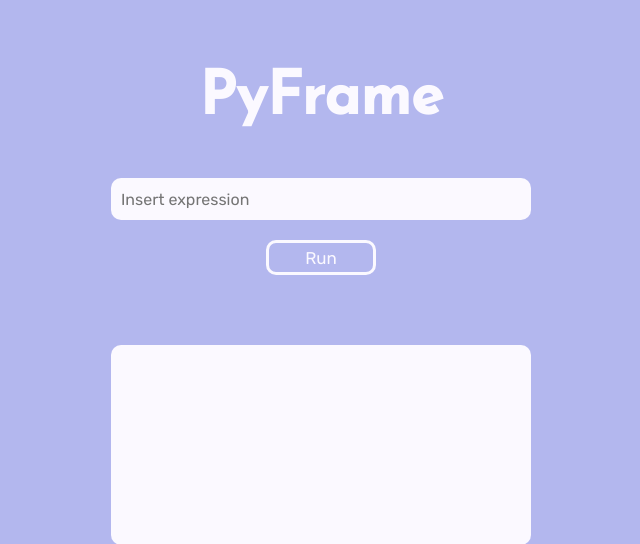
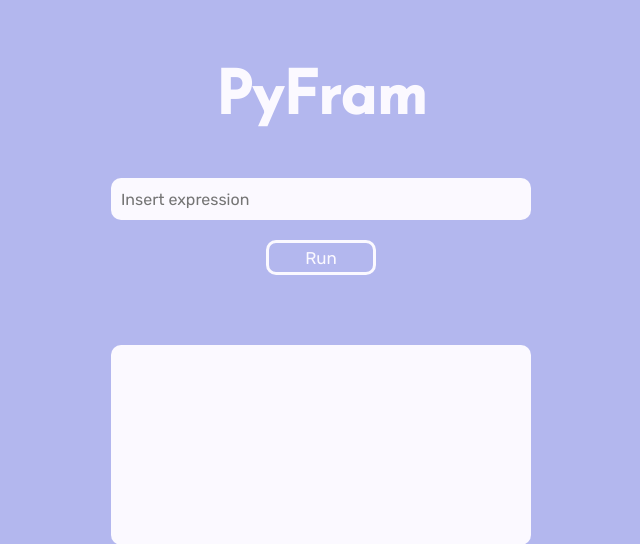
Before and after one commit to VincentKobz/PyFram, a Django app: template PyFrame/PyFrameAPI/templates/PyFrameAPI/index.html in a window 1280 px wide. Shown: the top 544 px of the page, without its empty margins (319-959 px from the left). Run offline with Django 4.2, Linux system fonts and the light colour scheme; the template is opened without the code that fills it, so the values that code supplies are empty.

Commit message:
refactor: Fix static files and refactor features

```diff
--- a/PyFrame/PyFrame/urls.py
+++ b/PyFrame/PyFrame/urls.py
@@ -13,10 +13,11 @@
     1. Import the include() function: from django.urls import include, path
     2. Add a URL to urlpatterns:  path('blog/', include('blog.urls'))
 """
+from django.conf import settings
 from django.contrib import admin
 from django.urls import include, path
 
 urlpatterns = [
-    path('frame/', include('PyFrameAPI.urls')),
+    path('', include('PyFrameAPI.urls')),
     path('admin/', admin.site.urls),
 ]
--- a/PyFrame/PyFrameAPI/templates/PyFrameAPI/index.html
+++ b/PyFrame/PyFrameAPI/templates/PyFrameAPI/index.html
@@ -1,17 +1,17 @@
+{% load static %}
 <!DOCTYPE html>
 <html lang="en">
 <head>
     <meta charset="UTF-8">
     <meta http-equiv="X-UA-Compatible" content="IE=edge">
     <meta name="viewport" content="width=device-width, initial-scale=1.0">
-    {% load static %}
-    <link rel="stylesheet" href="{% static 'style.css' %}">
+    <link href="{% static 'style.css' %}" rel="stylesheet">
     <script src="{% static 'script.js' %}"></script>
     <script src="https://unpkg.com/axios/dist/axios.min.js"></script>
-    <title>PyFrame</title>
+    <title>PyFram</title>
 </head>
 <body>
-    <h1>PyFrame</h1>
+    <h1>PyFram</h1>
     <div class="Field">
         <input type="text" id="input" placeholder="Insert expression">
         <button class="Button" onclick="request()">Run</button>
--- a/PyFrame/PyFrameAPI/urls.py
+++ b/PyFrame/PyFrameAPI/urls.py
@@ -3,6 +3,6 @@
 
 urlpatterns = [
     path('hello', views.hello, name='hello'),
-    path('', views.calcul, name='calcul'),
-    path('app', views.home, name='home')
+    path('frame', views.calcul, name='calcul'),
+    path('', views.home, name='home')
 ]
--- a/PyFrame/PyFrameAPI/static/script.js
+++ b/PyFrame/static/script.js
@@ -4,7 +4,7 @@
         expression: name.value,
     };
 
-    var request = new Request('http://127.0.0.1:8000/frame/');
+    var request = new Request('https://pyfram.herokuapp.com/frame');
     fetch(request, { mode: 'cors', method: 'POST', body: JSON.stringify(data) })
         .then(response => response.json())
         .then(data => {
--- /dev/null
+++ b/requirements.txt
@@ -0,0 +1,6 @@
+Django
+django-cors-headers
+django
+gunicorn
+whitenoise
+django-heroku
```
Also changed, not shown: PyFrame/PyFrame/settings.py (+13 -2 lines), PyFrame/static/style.css (renamed from PyFrame/PyFrameAPI/static/style.css).
